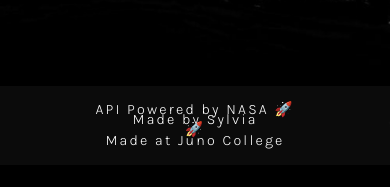
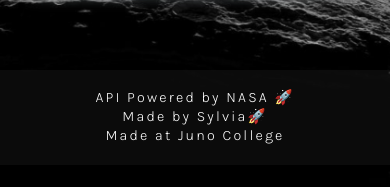
Before and after one commit to sylviaraposo/NASA-Birthday-Photo-Generator, a React (Create React App) app: page / in a window 390 px wide. Shown: the part 679-866 px from the top of the page. Before the commit the page ends 844 px from the top, so only its background shows below. Built offline with nearby package versions, Linux system fonts and the light colour scheme; no server answers.

Commit message:
editing mobile styling

```diff
--- a/src/App.css
+++ b/src/App.css
@@ -16,7 +16,6 @@
     background-image: url(./assets/background-space.jpg);
     display: flex;
     align-items: center;
-
     color:#d4d4d4;
 }
 
@@ -83,7 +82,7 @@
   max-width: 1900px;
   display: flex;
   align-items: center;
-  justify-content: space-around;
+  justify-content: space-evenly;
 }
 
 h2 {
@@ -167,8 +166,6 @@
     font-size: .9rem;
     font-weight: 200;
     line-height: .7;
-    /* letter-spacing: 7px; */
-    /* text-transform: uppercase; */
     position: fixed;
     bottom: 0;
     margin:0 auto;
@@ -196,6 +193,7 @@
 
   header {
     align-items: flex-start;
+    margin-top:50px;
   }
 
   h1 {
@@ -232,4 +230,9 @@
     margin-top:30px;
   }
 
+  footer {
+    line-height: 1.3;
+    font-weight: 300;
+  }
+
 }
--- a/src/Footer.js
+++ b/src/Footer.js
@@ -5,7 +5,7 @@
     return (
         <footer>
             <p>API Powered by <a href="https://api.nasa.gov/" target="_blank" rel="noreferrer">NASA</a> 🚀
-                <span className="text-break">Made by <a href="https://sylviaraposo.com" target="_blank" rel="noreferrer">Sylvia</a></span> 🚀
+                <span className="text-break">Made by <a href="https://sylviaraposo.com" target="_blank" rel="noreferrer">Sylvia🚀</a></span>
                 <span className="text-break"> Made at <a href="https://junocollege.com/" target="_blank" rel="noreferrer">Juno College</a></span></p>
         </footer>
     )
```
